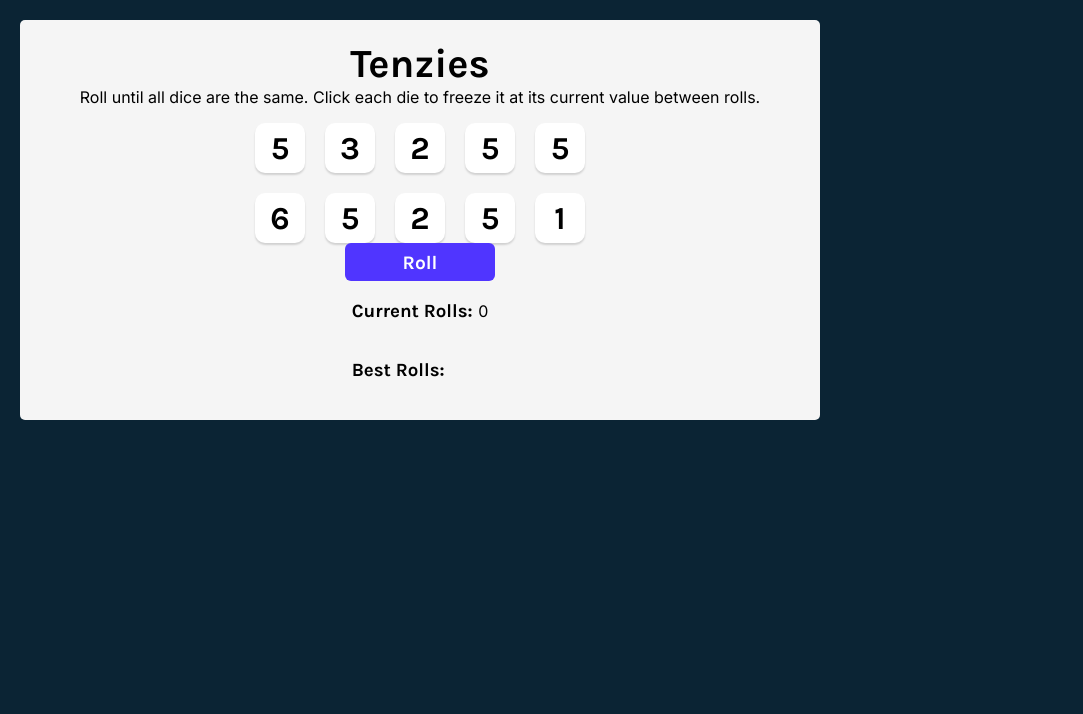
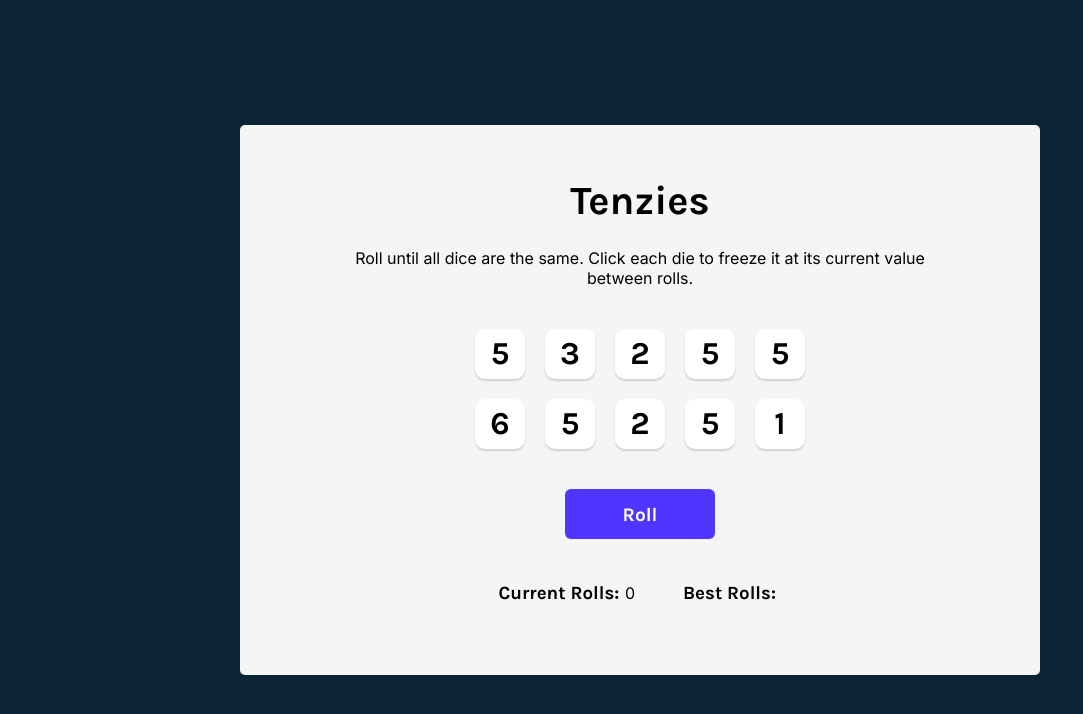
Before and after one commit to PauloMBorges/scrimba-react-tenzies, a React (Vite) app: page / in a window 1280 px wide. Shown: the top 714 px of the page, without its empty margins (0-1083 px from the left). Built offline with nearby package versions, Linux system fonts and the light colour scheme.

Commit message:
Style body

```diff
--- a/src/index.css
+++ b/src/index.css
@@ -7,14 +7,18 @@ body {
   background-color: #0b2434;
   padding: 20px;
   font-family: "Karla", sans-serif;
+  display: flex;
+  justify-content: center;
+  align-items: center;
+  height: 100vh;
 }
 
 main {
   background-color: #f5f5f5;
-  height: 400px;
+  height: 550px;
   max-width: 800px;
   border-radius: 5px;
-  padding: 20px;
+  padding: 40px;
   display: flex;
   flex-direction: column;
   justify-content: space-around;
@@ -52,6 +56,7 @@ main {
   font-size: 1.2rem;
   font-family: "Karla", sans-serif;
   cursor: pointer;
+  margin-top: 1rem;
 }
 
 .roll-dice:focus {
@@ -72,6 +77,12 @@ main {
   font-weight: 400;
   margin-top: 0;
   text-align: center;
+  padding: 0 3rem;
+}
+
+.count-container {
+  display: flex;
+  gap: 3rem;
 }
 
 .count {
```
